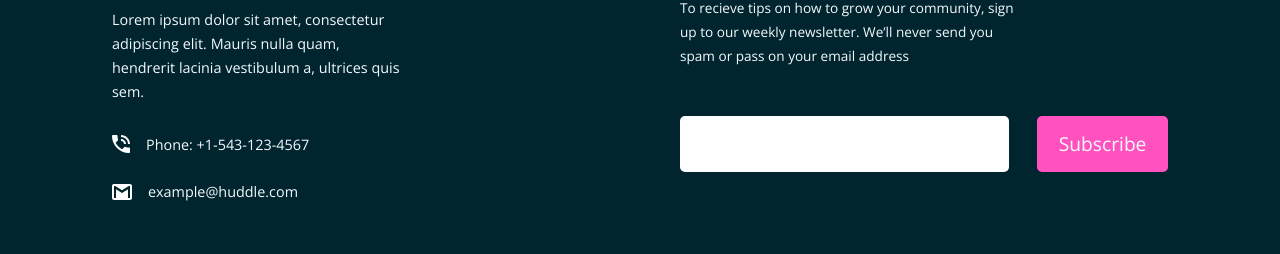
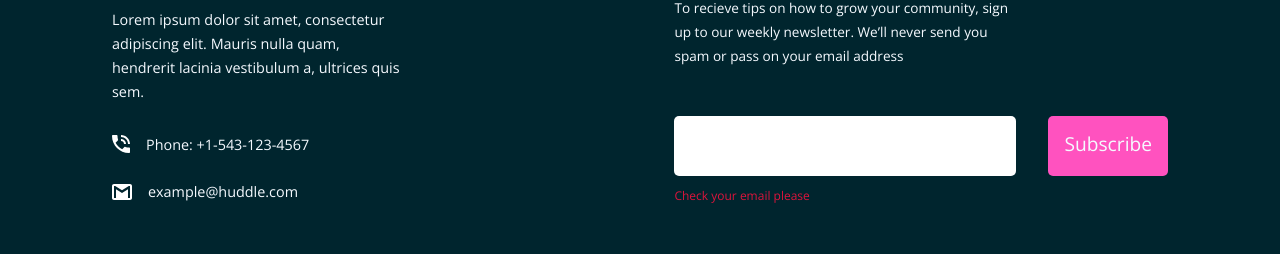
Before and after one commit to vishalnirmal/Huddle-Landing-Page-with-Curved-Section, a plain HTML site: page index.html in a window 1280 px wide. Both pictures are taken after a click on the element "Subscribe". Shown: the part 4837-5091 px from the top of the page. Drawn offline with nearby package versions, Linux system fonts and the light colour scheme.

Commit message:
Added button functionality to the page

```diff
--- a/index.html
+++ b/index.html
@@ -91,9 +91,11 @@
         send you spam or pass on your email address</p>
       <div class="input-form">
         <input type="text" name="email" class="input-email" autocomplete="off">
+        <p class="error-msg">Check your email please</p>
         <p class="button-subscribe">Subscribe</p>
       </div>
     </div>
   </div>
+  <script src="./index.js"></script>
 </body>
 </html>
--- /dev/null
+++ b/index.js
@@ -0,0 +1,10 @@
+document.querySelector(".button-subscribe").addEventListener("click", ()=>{
+    var email = document.querySelector(".input-email");
+    var errmsg = document.querySelector(".error-msg");
+    var pattern = /\w+@\w+\.\w+/g;
+    var reg = RegExp(pattern);
+    if(reg.test(email.value))
+        errmsg.classList.remove("active");
+    else
+        errmsg.classList.add("active");
+});
--- a/styles.css
+++ b/styles.css
@@ -129,7 +129,7 @@ body{
 }
 .section{
     text-align: center;
-    margin: 9rem 0;
+    margin: 9rem 2rem;
 }
 .section .heading{
     font-size: 2.5em;
@@ -185,14 +185,26 @@ body{
     margin: 3rem 0;
     grid-template-columns: auto auto;
     gap: 2rem;
+    position: relative;
 }
 .input-form .input-email{
     outline: none;
     border-radius: 5px;
     border: none;
-    width: 100%;
+    padding: 1rem;
+    width: calc(100% -2rem);
     font-size: 1.5em;
     color: hsl(192, 100%, 9%);
+}
+.error-msg{
+    position: absolute;
+    bottom: -2.5rem;
+    font-size: 0.75em;
+    color: crimson;
+    display: none;
+}
+.active{
+    display: block;
 }
 .input-form .button-subscribe{
     text-align: center;
@@ -314,6 +326,9 @@ body{
         float: right;
         padding: 1rem;
     }
+    .error-msg{
+        bottom: -1.5rem;
+    }
 }
 @media (max-width: 425px){
     .description{
```
